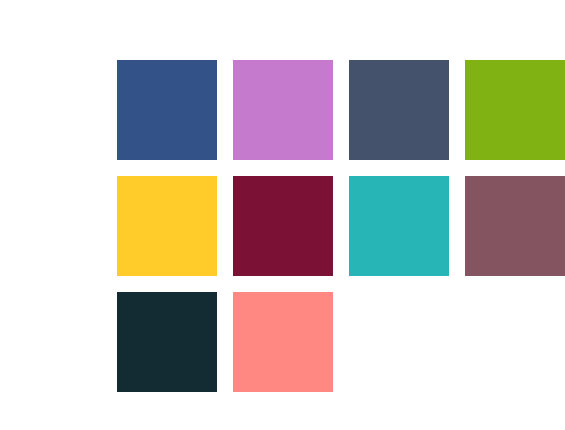
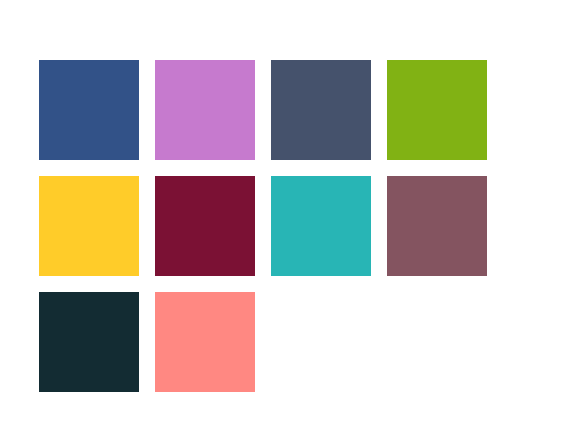
Before and after one commit to udofiasuquo/erp_layout, a plain HTML site: page index.html in a window 390 px wide. Shown: the part 190-620 px from the top of the page, 565 px wide, since content can reach past the window. Drawn offline with Linux system fonts and the light colour scheme.

Commit message:
Add media queries for small screens

```diff
--- a/main.css
+++ b/main.css
@@ -55,3 +55,10 @@
 .box{
     padding: 50px;
 }
+
+@media only screen and (max-width: 768px) {
+    .wrapper {
+        width: 80%
+}
+
+}
```
